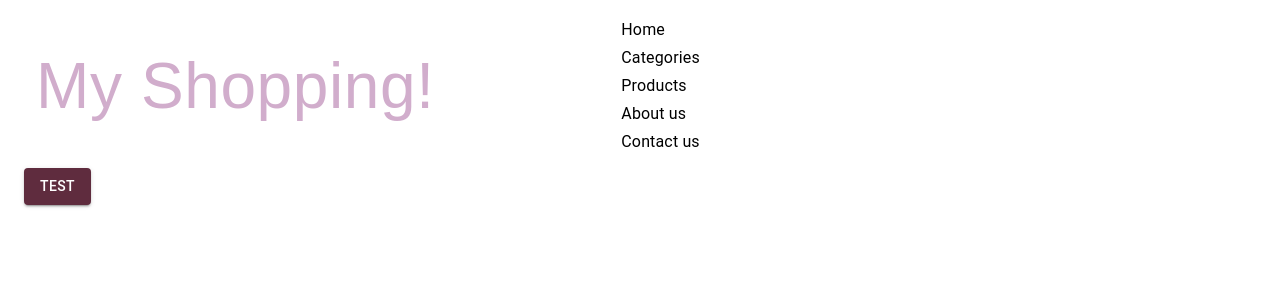
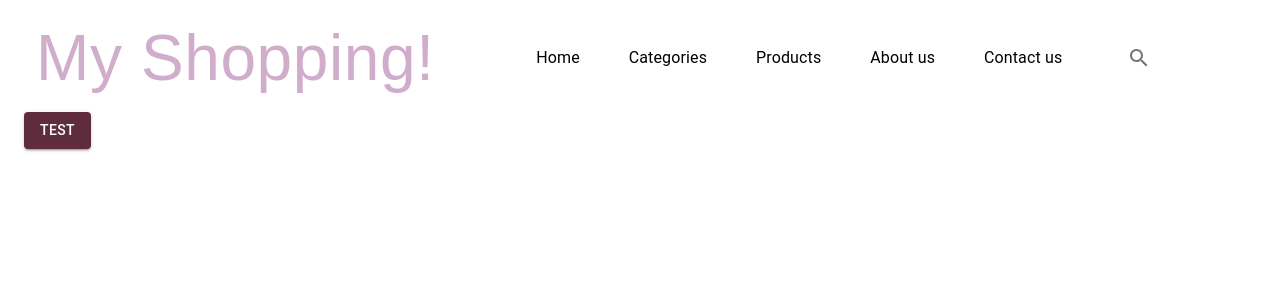
Before and after one commit to Salome254-hub/ShoppinKE, a React (Create React App) app: page / in a window 1280 px wide. Shown: the top 300 px of the page. Built offline with nearby package versions, Linux system fonts and the light colour scheme.

Commit message:
Added a title to my appbarMobile.js

```diff
--- a/src/components/appbar/appbarDesktop.js
+++ b/src/components/appbar/appbarDesktop.js
@@ -1,17 +1,23 @@
-import { ListItemText } from "@mui/material";
+import { ListItemButton, ListItemIcon, ListItemText } from "@mui/material";
 import {AppbarContainer, AppbarHeader, MyList} from "../../styles/appbar";
+import SearchIcon from "@mui/icons-material/Search";
 
 export default function AppbarDesktop({ matches }) {
 
     return (
     <AppbarContainer>
         <AppbarHeader>My Shopping!</AppbarHeader>
-        <MyList type="rown">
+        <MyList type="row">
         <ListItemText primary="Home" />
         <ListItemText primary="Categories" />
         <ListItemText primary="Products" />
         <ListItemText primary="About us" />
         <ListItemText primary="Contact us" />
+        <ListItemButton>
+            <ListItemIcon>
+                <SearchIcon/>
+            </ListItemIcon>
+        </ListItemButton>
         </MyList>
     </AppbarContainer>
     );
--- a/src/components/appbar/appbarMobile.js
+++ b/src/components/appbar/appbarMobile.js
@@ -2,5 +2,5 @@
 
 export default function AppbarMobile({ matches }) {
 
-  return <h1>Mobile</h1>
+  return <h1>My Shopping!</h1>
 }
```
